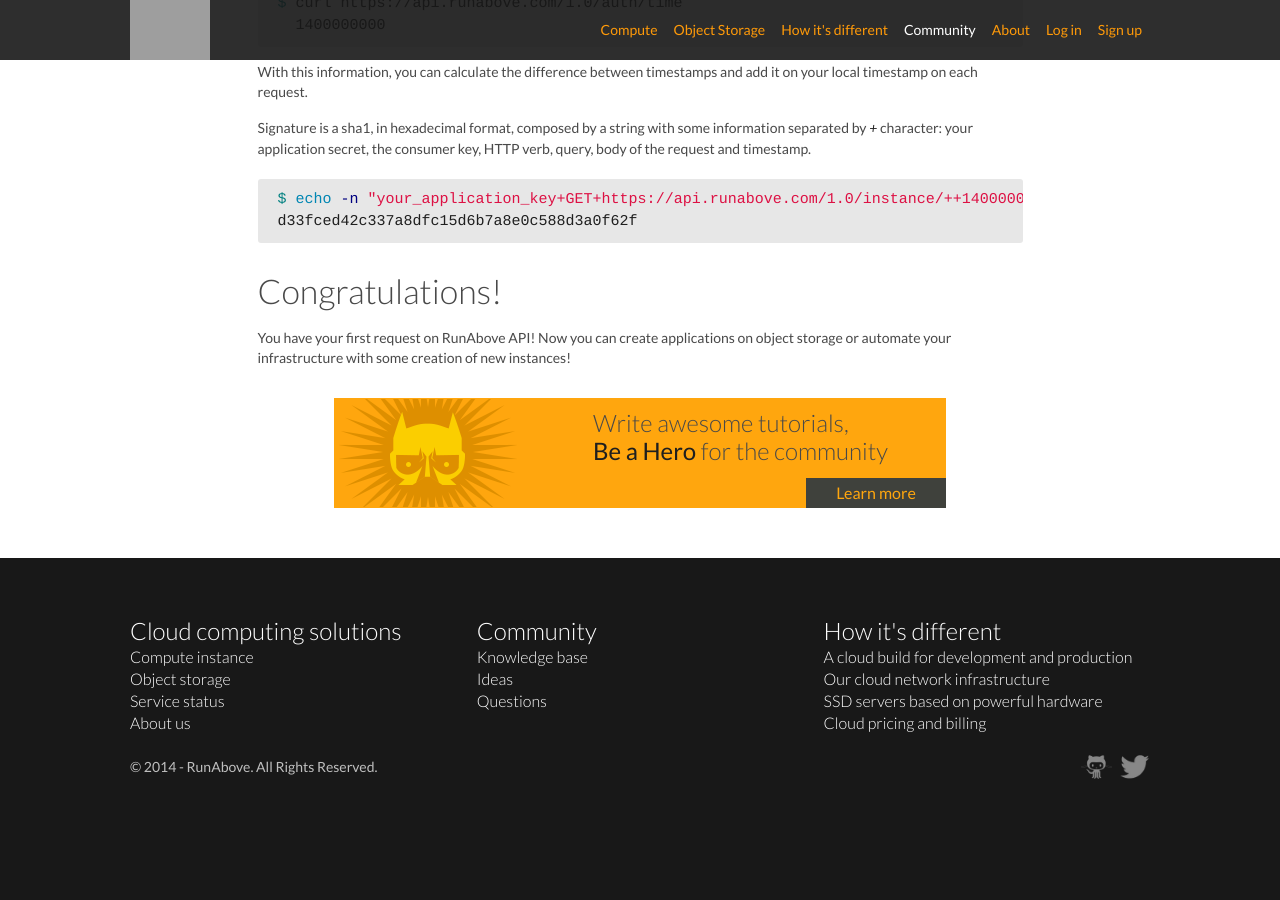
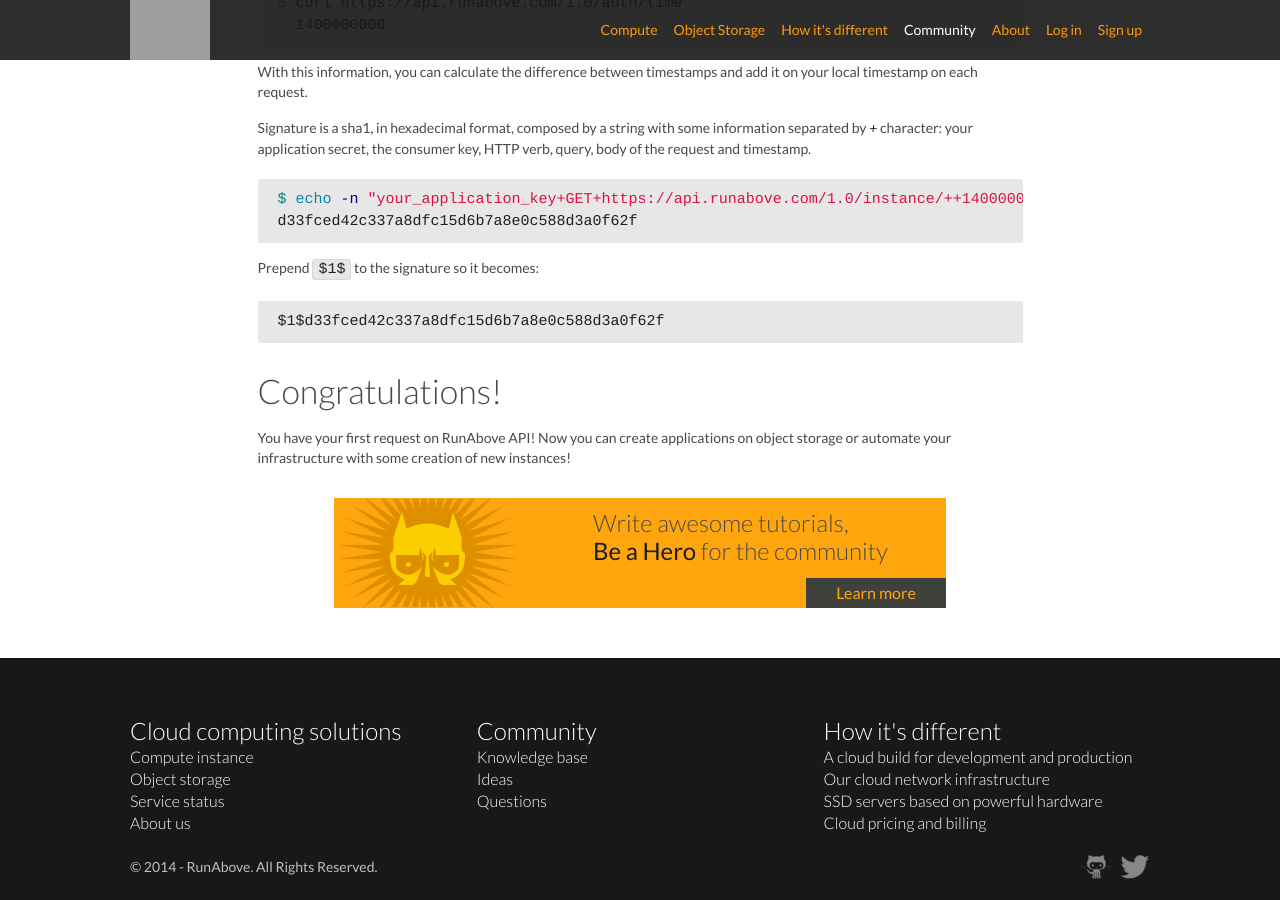
Before and after one commit to ovhlabs/knowledge-base, a Jekyll site: the page built from en/_posts/2014-05-20-how-to-use-runabove-api.markdown, in a window 1280 px wide and 900 px high, scrolled down 1711 px. Built offline with Jekyll 4.4.1, drawn with Linux system fonts in a browser that asks for light colours; some web fonts are replaced; Markdown is read by kramdown in place of the engine named in the settings; comment, search, counter and statistics services are not loaded; before the commit the page ends 2526 px from its top, so only the background shows below that; grey boxes are pictures that could not be loaded.

Commit message:
Correct signature of RunAbove API

````diff
--- a/en/_posts/2014-05-20-how-to-use-runabove-api.markdown
+++ b/en/_posts/2014-05-20-how-to-use-runabove-api.markdown
@@ -75,6 +75,12 @@
 d33fced42c337a8dfc15d6b7a8e0c588d3a0f62f
 ```
 
+Prepend `$1$` to the signature so it becomes:
+
+```
+$1$d33fced42c337a8dfc15d6b7a8e0c588d3a0f62f
+```
+
 # Congratulations!
 
 You have your first request on RunAbove API! Now you can create applications on object storage or automate your infrastructure with some creation of new instances!
````
